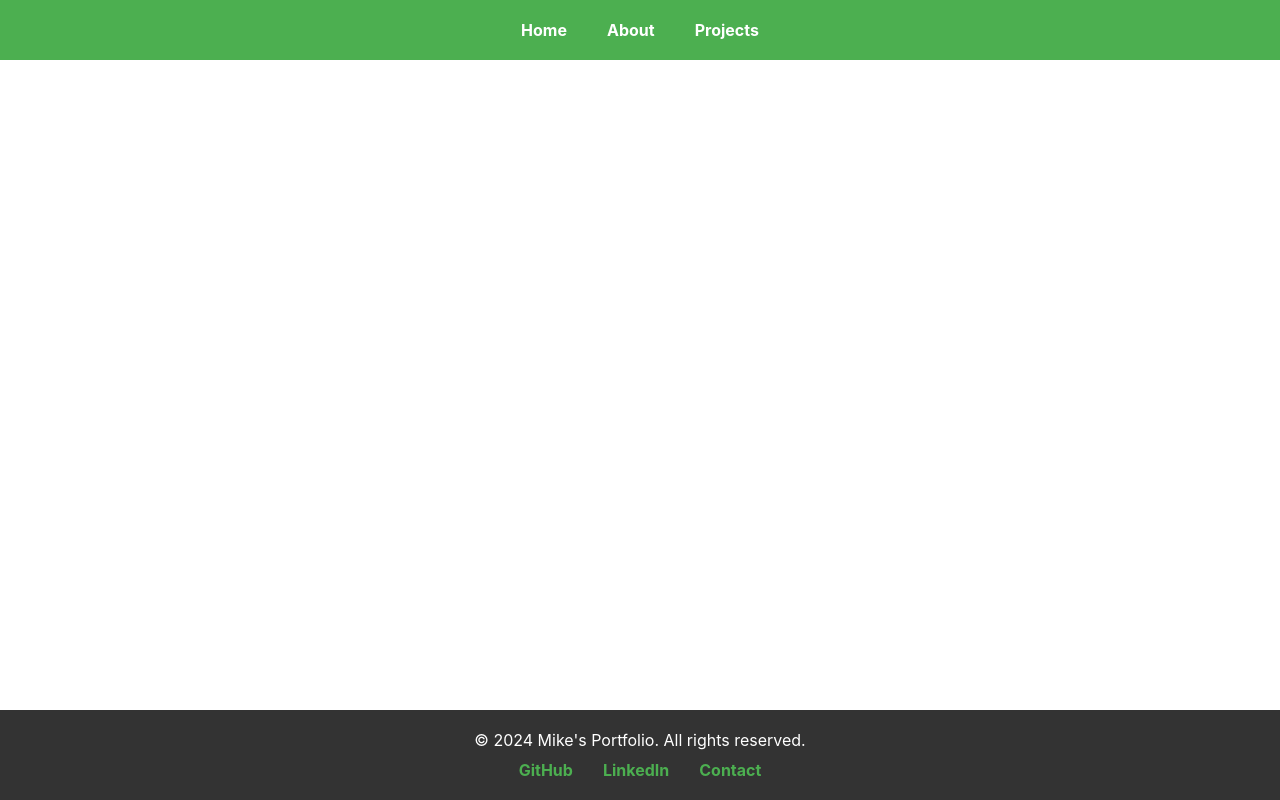
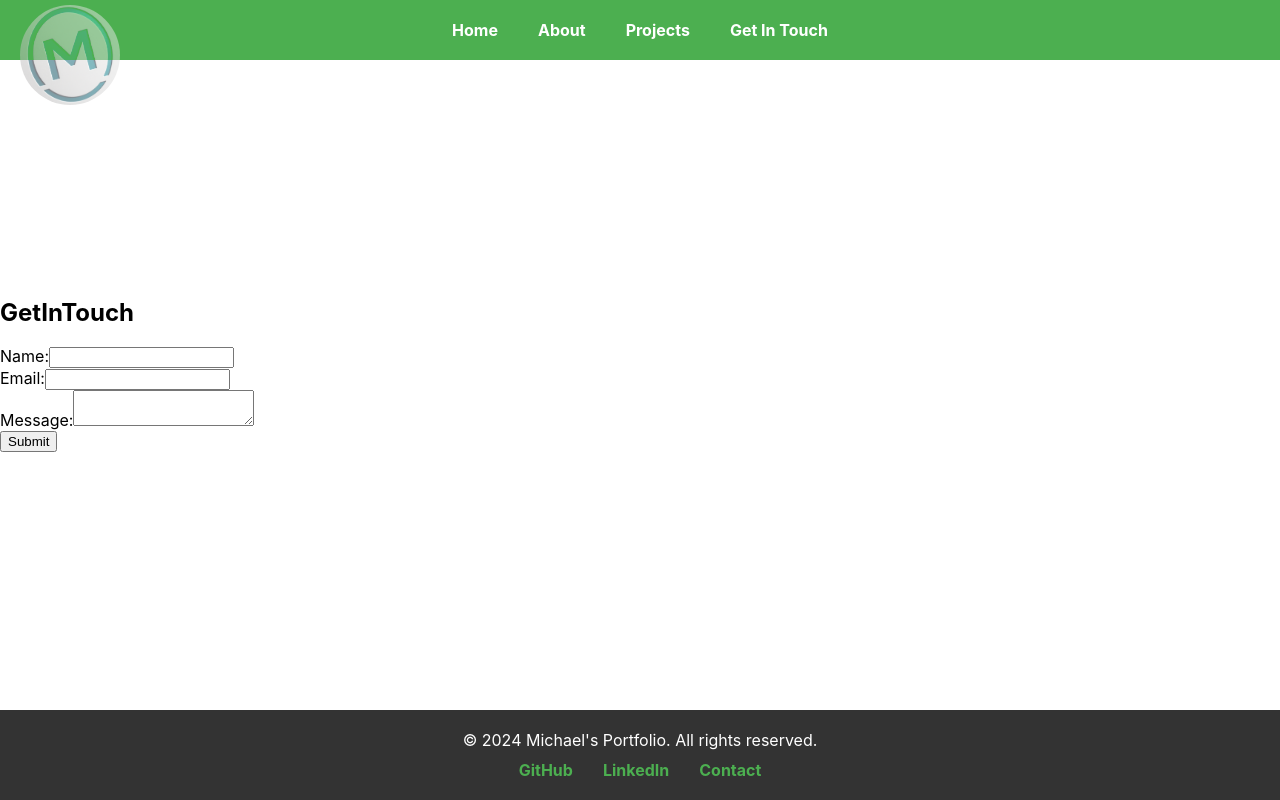
Before and after one commit to urenami/react-portfolio, a React (Create React App) app: page /get-in-touch in a window 1280 px wide. Built offline with nearby package versions, Linux system fonts and the light colour scheme.

Commit message:
added logo and added contact section

```diff
--- a/package.json
+++ b/package.json
@@ -13,6 +13,7 @@
     "react-dom": "^18.3.1",
     "react-router-dom": "^6.26.2",
     "react-scripts": "5.0.1",
+    "react-typing-effect": "^2.0.5",
     "styled-components": "^6.1.13",
     "web-vitals": "^2.1.4"
   },
--- a/src/App.js
+++ b/src/App.js
@@ -3,6 +3,7 @@ import { BrowserRouter as Router, Route, Routes } from "react-router-dom";
 import Home from "./components/Home";
 import About from "./components/About";
 import Projects from "./components/Projects";
+import GetInTouch from './components/GetInTouch';
 import Navbar from "./components/navbar";
 
 function App() {
@@ -13,12 +14,13 @@ function App() {
 
         <Routes>
           <Route path="/" element={<Home />} />
-          <Route path="/about" element={<About />} />
-          <Route path="/projects" element={<Projects />} />
+          <Route path="/About" element={<About />} />
+          <Route path="/Projects" element={<Projects />} />
+          <Route path="/get-in-touch" element={<GetInTouch />} />
         </Routes>
 
         <footer className="footer">
-          <p>&copy; 2024 Mike's Portfolio. All rights reserved.</p>
+          <p>&copy; 2024 Michael's Portfolio. All rights reserved.</p>
           <div className="social-media">
             <a
               href="https://github.com"
--- /dev/null
+++ b/src/components/GetInTouch.js
@@ -0,0 +1,62 @@
+import React, { useState } from 'react';
+
+const GetInTouch = () => {
+  const [formData, setFormData] = useState({
+    name: '',
+    email: '',
+    message: ''
+  });
+
+  const handleChange = (e) => {
+    setFormData({
+      ...formData,
+      [e.target.name]: e.target.value,
+    });
+  };
+
+  const handleSubmit = (e) => {
+    e.preventDefault();
+    console.log('Form submitted:', formData);
+
+  };
+
+  return (
+    <div className="GetInTouch">
+      <h2>GetInTouch</h2>
+      <form onSubmit={handleSubmit}>
+        <div className="form-group">
+          <label htmlFor="name">Name:</label>
+          <input
+            type="text"
+            name="name"
+            value={formData.name}
+            onChange={handleChange}
+            required
+          />
+        </div>
+        <div className="form-group">
+          <label htmlFor="email">Email:</label>
+          <input
+            type="email"
+            name="email"
+            value={formData.email}
+            onChange={handleChange}
+            required
+          />
+        </div>
+        <div className="form-group">
+          <label htmlFor="message">Message:</label>
+          <textarea
+            name="message"
+            value={formData.message}
+            onChange={handleChange}
+            required
+          />
+        </div>
+        <button type="submit">Submit</button>
+      </form>
+    </div>
+  );
+};
+
+export default GetInTouch;
--- a/src/components/navbar.js
+++ b/src/components/navbar.js
@@ -1,13 +1,27 @@
-import React from 'react';
-import { Link } from 'react-router-dom';
+import React from "react";
+import { Link } from "react-router-dom";
 
 const Navbar = () => {
   return (
     <nav className="navbar">
+      <div className="logo-container">
+        <Link to="/">
+          <img src="/mlogo.png" alt="Logo" className="logo" />
+        </Link>
+      </div>
       <ul className="navbar-links">
-        <li><Link to="/">Home</Link></li>
-        <li><Link to="/about">About</Link></li>
-        <li><Link to="/projects">Projects</Link></li>
+        <li>
+          <Link to="/">Home</Link>
+        </li>
+        <li>
+          <Link to="/about">About</Link>
+        </li>
+        <li>
+          <Link to="/projects">Projects</Link>
+        </li>
+        <li>
+          <Link to="/contact">Get In Touch</Link>
+        </li>
       </ul>
     </nav>
   );
--- a/src/components/styles.css
+++ b/src/components/styles.css
@@ -50,8 +50,29 @@
   background-color: #4CAF50;
   padding: 20px 0;
   text-align: center;
+  position: relative;
 }
 
+/* Logo positioning */
+.logo-container {
+  position: absolute;
+  top: 5px;
+  left: 20px;
+}
+
+.logo {
+  height: 100px;
+  width: 100px;
+  opacity: 0.5;
+  transition: opacity 0.3s ease-in-out, transform 0.3s ease-in-out;
+  mix-blend-mode: lighten;
+  border-radius: 50%;
+}
+
+.logo:hover {
+  opacity: 1;
+  transform: scale(1.1);
+}
 
 .navbar-links {
   list-style: none;
```
Also changed, not shown: public/mlogo.png (added), 1 other file (tests, documents, lock files or other folders). Lines whose indentation alone changed are shown as unchanged.
